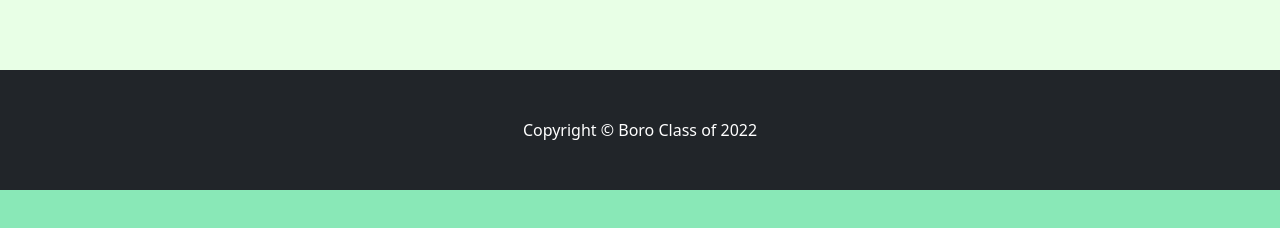
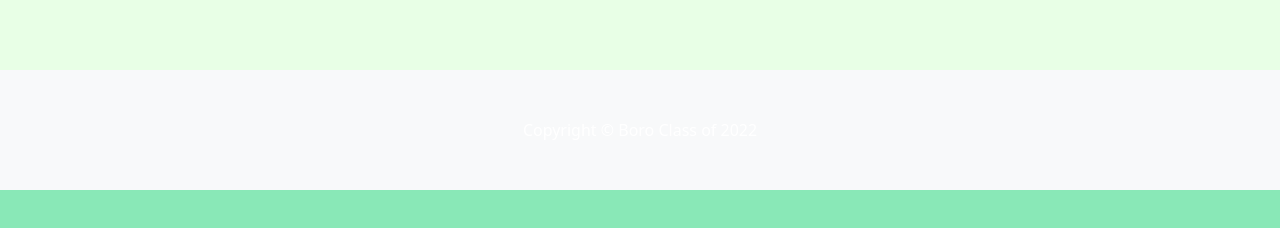
Before and after one commit to jpablo18/Calculator, a plain HTML site: page index.html in a window 1280 px wide. Shown: the part 516-744 px from the top of the page. Drawn offline with nearby package versions, Linux system fonts and the light colour scheme.

Commit message:
Update index.html

```diff
--- a/index.html
+++ b/index.html
@@ -97,7 +97,7 @@
       }
     </script>
 
-    <footer class="py-5 bg-dark">
+    <footer class="py-5 bg-light">
         <div class="container-fluid">
           <p class="m-0 text-center text-white">Copyright &copy; Boro Class of 2022</p>
         </div>
```
